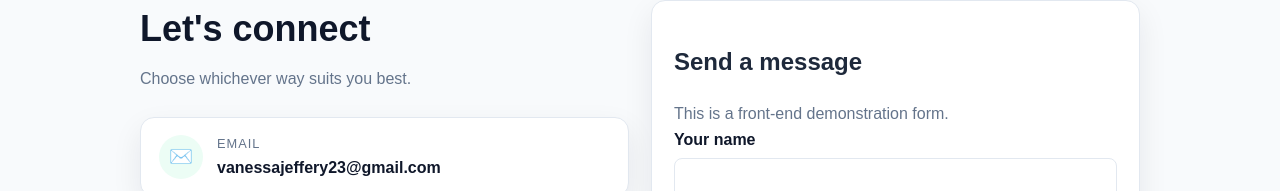
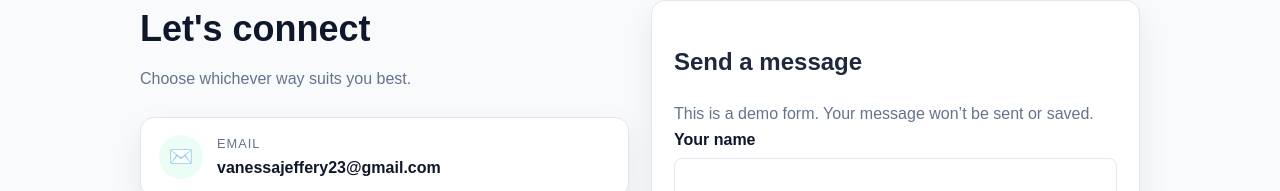
Before and after one commit to vanessajeffery/personal-portfolio, a plain HTML site: page contact.html in a window 1280 px wide. Shown: the part 306-497 px from the top of the page. Drawn offline with Linux system fonts and the light colour scheme.

Commit message:
Update contact.html

```diff
--- a/contact.html
+++ b/contact.html
@@ -85,7 +85,7 @@
         <!-- Front-end only contact form -->
         <section class="card">
           <h2>Send a message</h2>
-          <p>This is a front-end demonstration form.</p>
+          <p>This is a demo form. Your message won’t be sent or saved.</p>
 
           <form class="contact-form" id="contact-form">
             <label for="visitor-name">
```
